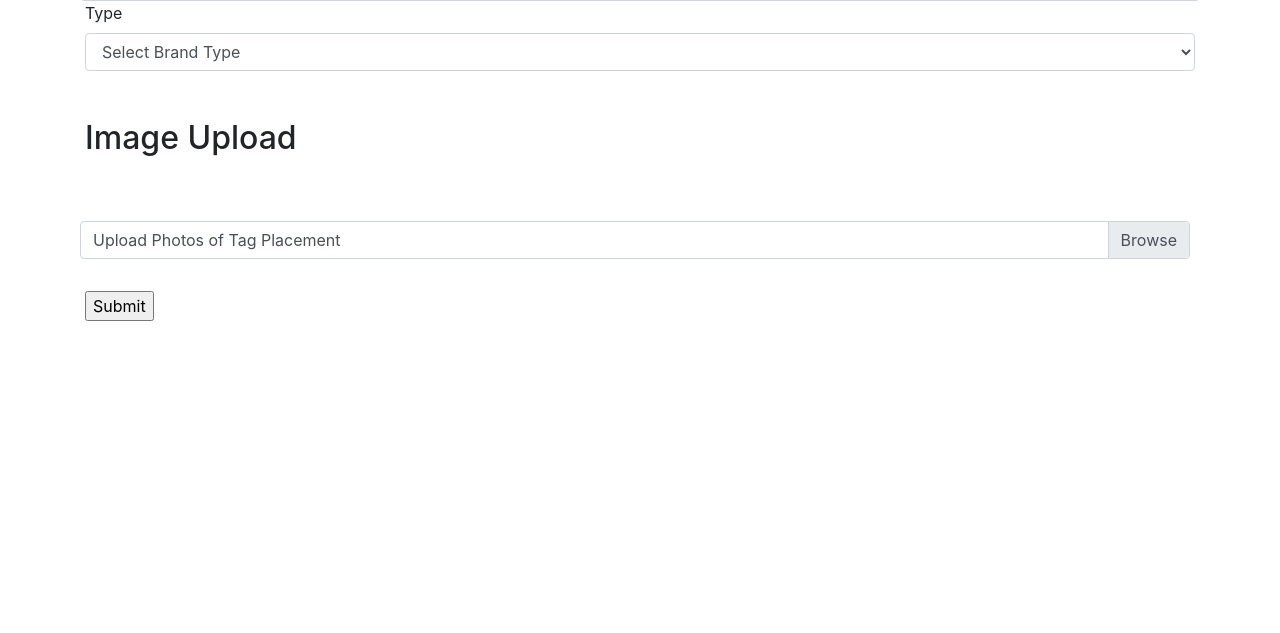
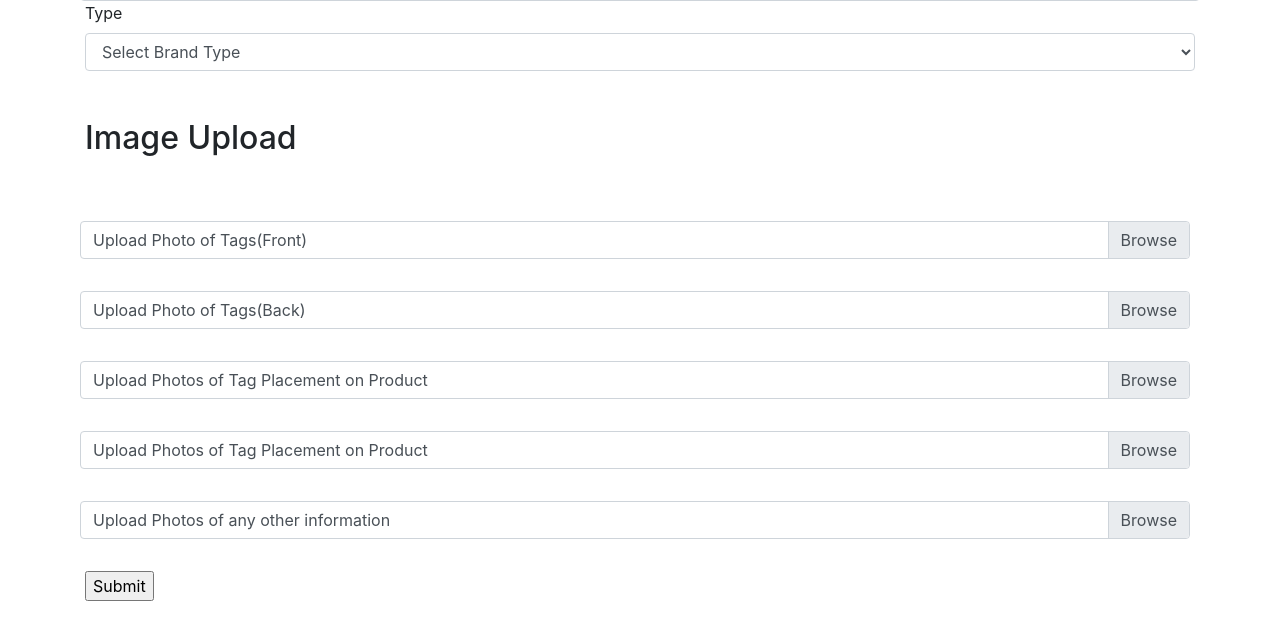
Before and after one commit to rnguyen18/RFID_Web_Portal, a Django app: page /form/new/ in a window 1280 px wide. Shown: the part 1467-2100 px from the top of the page. Before the commit the page ends 1788 px from the top, so only its background shows below. Run offline with Django 3.2, Linux system fonts and the light colour scheme; some libraries are stand-ins or nearby versions.

Commit message:
added multiple image upload

```diff
--- a/WalmartApp/models.py
+++ b/WalmartApp/models.py
@@ -27,7 +27,11 @@ class Vendor_Form(models.Model):
     modelName = models.CharField(max_length=100)
     brandName = models.CharField(max_length=100)
     brandType = models.CharField(max_length=100)
-    images = models.ImageField(upload_to="images", blank=True)
+    images1 = models.ImageField(upload_to="images1", blank=True)
+    images2 = models.ImageField(upload_to="images2", blank=True)
+    images3 = models.ImageField(upload_to="images3", blank=True)
+    images4 = models.ImageField(upload_to="images4", blank=True)
+    images5 = models.ImageField(upload_to="images5", blank=True)
     model_qrcode = models.ImageField(upload_to='qr_codes', blank=True)
     pdf = models.FileField(upload_to='pdfs/', null=True, blank=True)
 
--- a/WalmartApp/templates/walmart/form_new.html
+++ b/WalmartApp/templates/walmart/form_new.html
@@ -151,7 +151,23 @@
 
         <div class="form-row my-3 custom-file">
             <input class="custom-file-input" type="file" name="photoFiles" id="id_files">
-            <label class="custom-file-label" for="id_files">Upload Photos of Tag Placement</label>
+            <label class="custom-file-label" for="id_files">Upload Photo of Tags(Front)</label>
+        </div>
+        <div class="form-row my-3 custom-file">
+            <input class="custom-file-input" type="file" name="photoFiles1" id="id_files">
+            <label class="custom-file-label" for="id_files">Upload Photo of Tags(Back)</label>
+        </div>
+        <div class="form-row my-3 custom-file">
+            <input class="custom-file-input" type="file" name="photoFiles2" id="id_files">
+            <label class="custom-file-label" for="id_files">Upload Photos of Tag Placement on Product</label>
+        </div>
+        <div class="form-row my-3 custom-file">
+            <input class="custom-file-input" type="file" name="photoFiles3" id="id_files">
+            <label class="custom-file-label" for="id_files">Upload Photos of Tag Placement on Product</label>
+        </div>
+        <div class="form-row my-3 custom-file">
+            <input class="custom-file-input" type="file" name="photoFiles4" id="id_files">
+            <label class="custom-file-label" for="id_files">Upload Photos of any other information</label>
         </div>
 
         <input class="my-3" type="submit" value="Submit">
--- a/WalmartApp/views.py
+++ b/WalmartApp/views.py
@@ -98,7 +98,11 @@ def form(request):
                                  modelName=request.POST.get("modelName"),
                                  brandName=request.POST.get("brandName"),
                                  brandType=request.POST.get("brandType"),
-                                 images=request.FILES.get("photoFiles"))
+                                 images1=request.FILES.get("photoFiles"),
+                                 images2=request.FILES.get("photoFiles1"),
+                                 images3=request.FILES.get("photoFiles2"),
+                                 images4=request.FILES.get("photoFiles3"),
+                                 images5=request.FILES.get("photoFiles4"))
 
         form_entry.clean_fields()
         form_entry.save()
```
Also changed, not shown: WalmartApp/templates/walmart/form_detail.html (+18 -2 lines).
